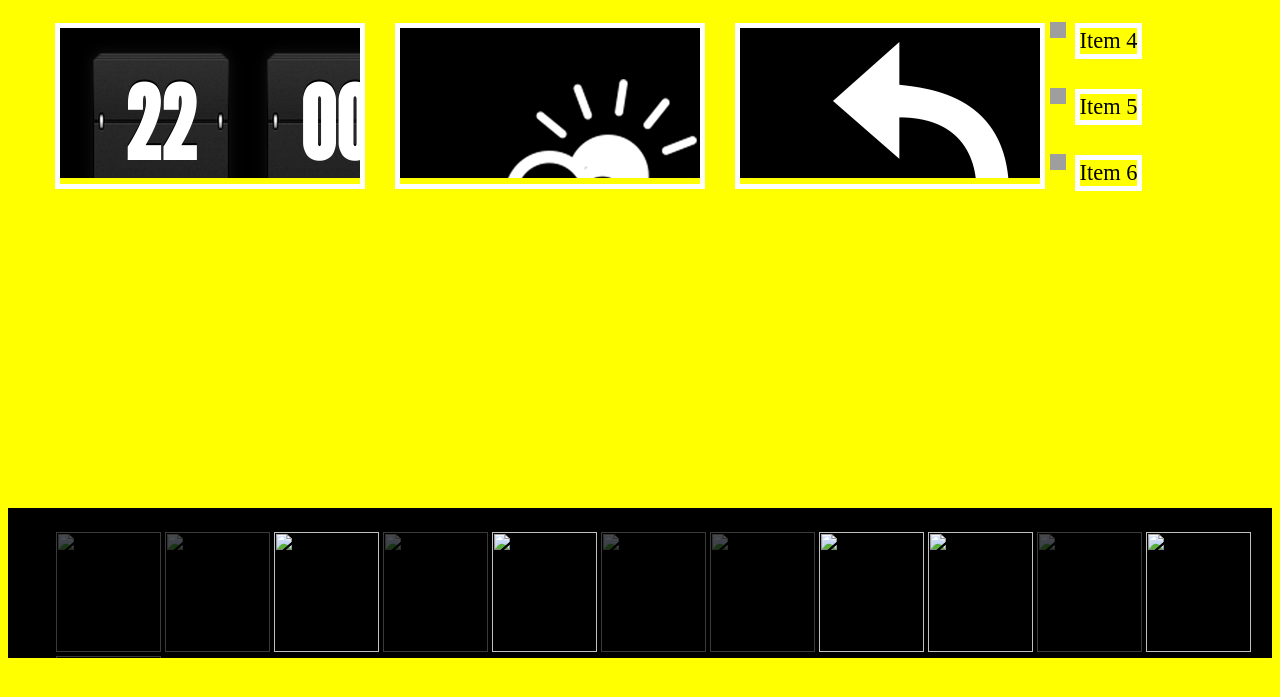
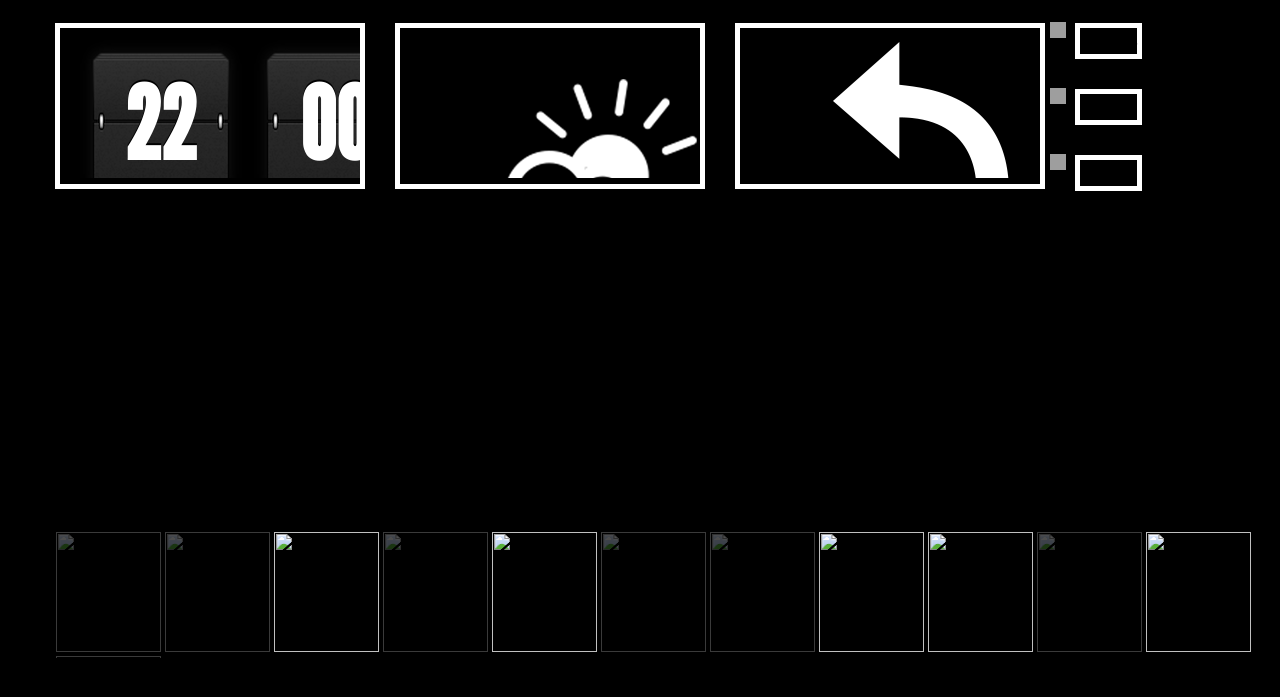
Before and after one commit to apwells/dashboard, a PHP site: page /index.html in a window 1280 px wide. Shown: the top 697 px of the page. Run offline with PHP 8.4, Linux system fonts and the light colour scheme; some libraries are stand-ins or nearby versions; grey boxes are pictures that could not be loaded.

Commit message:
black background again

```diff
--- a/style.css
+++ b/style.css
@@ -4,7 +4,7 @@
 }
 
 body {
-	background: yellow;
+	background: black;
 }
 
 #sortable {
```
